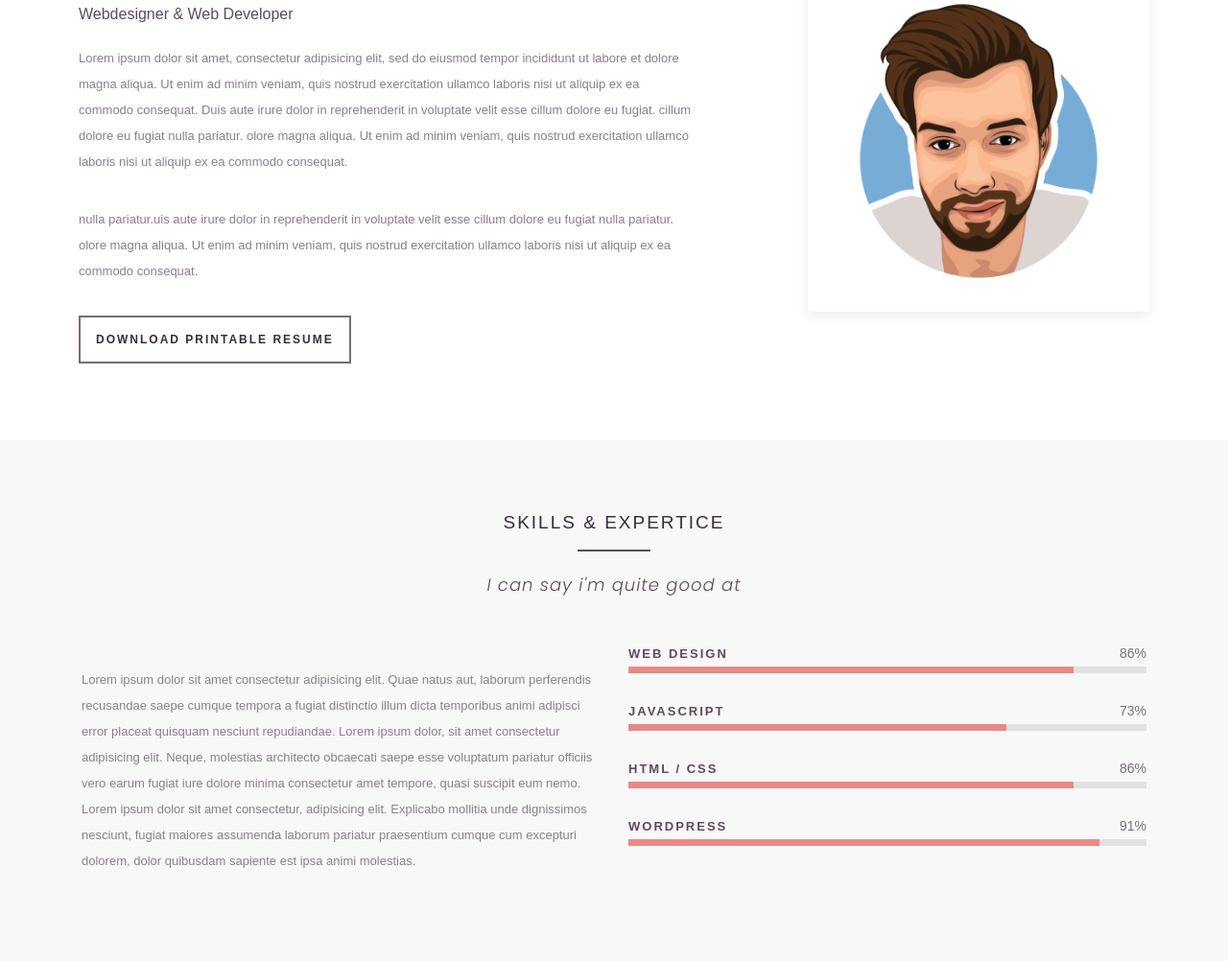
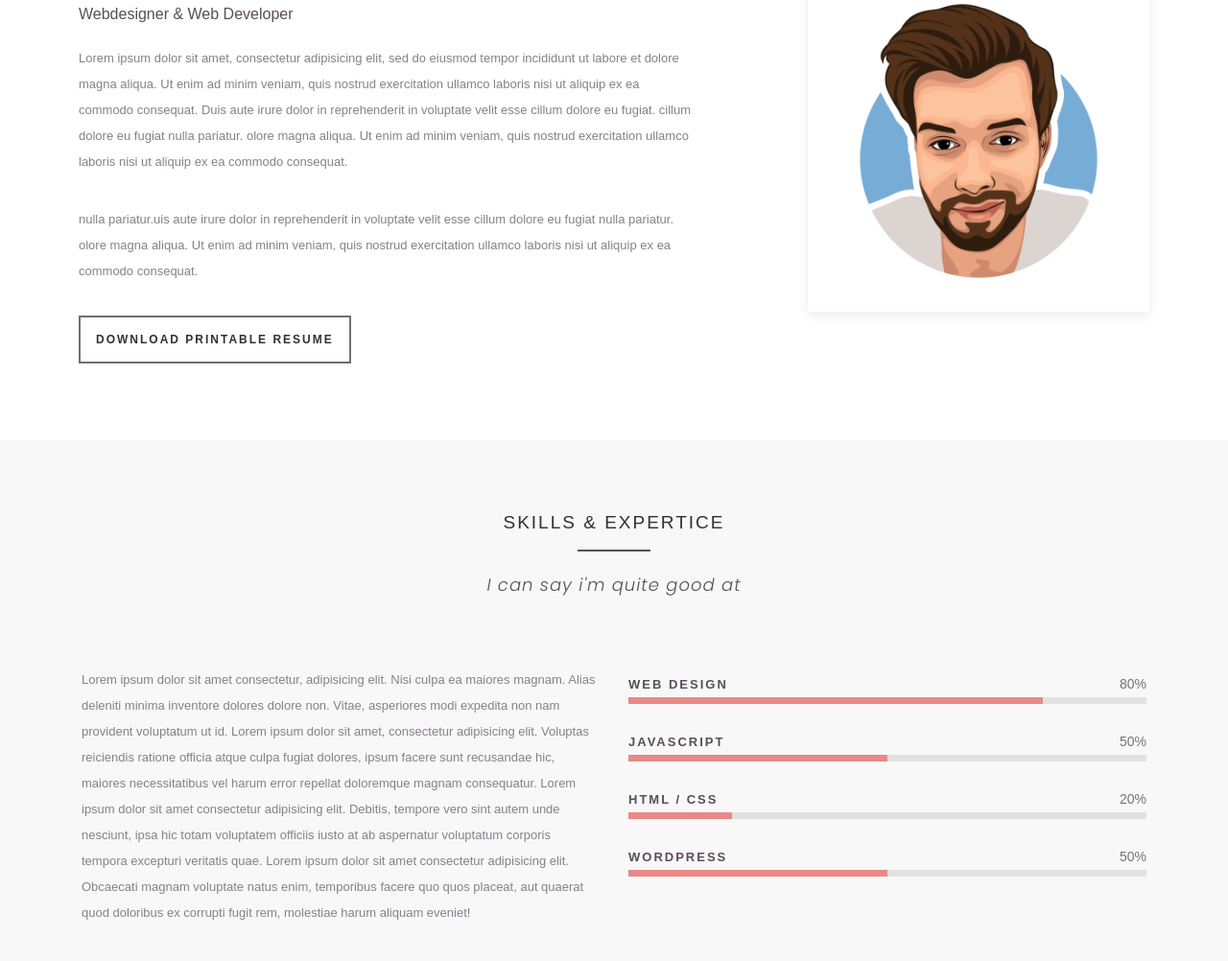
Before and after one commit to sb-xcvi/stnly-portfolio, a plain HTML site: page index.html in a window 1280 px wide. Shown: the part 476-1478 px from the top of the page at 96% size. Drawn offline with Linux system fonts and the light colour scheme.

Commit message:
skillset animated

```diff
--- a/assets/css/master.css
+++ b/assets/css/master.css
@@ -379,6 +379,35 @@ h5 {
     right: 0;
 }
 
+.progress-label {
+    font-size: 16px;
+    margin-bottom: 10px;
+    color: #444;
+}
+
+.progress {
+    height: 10px;
+    background-color: #e0e0e0;
+    border-radius: 5px;
+    position: relative;
+}
+
+.progress-bar {
+    height: 100%;
+    background-color: #2094f3;
+    border-radius: 5px;
+    position: absolute;
+    left: 0;
+    top: 0;
+    width: 0%;
+    transition: width 0.5s ease-in-out;
+}
+
+.progress-percent {
+    font-size: 16px;
+    color: #2094f3;
+}
+
 
 /*  4.3 Experience  */
 
--- a/index.html
+++ b/index.html
@@ -88,34 +88,35 @@
                         </div>
                     </div>
                     <div class="col-md-12">
-                        <div class="row justify-content-between">
+                        <div class="row justify-content-between align-items-center">
                             <div class="col-md-6 col-sm-12 xPad">
                                 <p>
-                                    Lorem ipsum dolor sit amet consectetur adipisicing elit. Quae natus aut, laborum perferendis recusandae saepe cumque tempora a fugiat distinctio illum dicta temporibus animi adipisci error placeat quisquam nesciunt repudiandae. Lorem ipsum dolor, sit
-                                    amet consectetur adipisicing elit. Neque, molestias architecto obcaecati saepe esse voluptatum pariatur officiis vero earum fugiat iure dolore minima consectetur amet tempore, quasi suscipit eum nemo. Lorem ipsum dolor
-                                    sit amet consectetur, adipisicing elit. Explicabo mollitia unde dignissimos nesciunt, fugiat maiores assumenda laborum pariatur praesentium cumque cum excepturi dolorem, dolor quibusdam sapiente est ipsa animi molestias.
+                                    Lorem ipsum dolor sit amet consectetur, adipisicing elit. Nisi culpa ea maiores magnam. Alias deleniti minima inventore dolores dolore non. Vitae, asperiores modi expedita non nam provident voluptatum ut id. Lorem ipsum dolor sit amet, consectetur adipisicing
+                                    elit. Voluptas reiciendis ratione officia atque culpa fugiat dolores, ipsum facere sunt recusandae hic, maiores necessitatibus vel harum error repellat doloremque magnam consequatur. Lorem ipsum dolor sit amet consectetur
+                                    adipisicing elit. Debitis, tempore vero sint autem unde nesciunt, ipsa hic totam voluptatem officiis iusto at ab aspernatur voluptatum corporis tempora excepturi veritatis quae. Lorem ipsum dolor sit amet consectetur
+                                    adipisicing elit. Obcaecati magnam voluptate natus enim, temporibus facere quo quos placeat, aut quaerat quod doloribus ex corrupti fugit rem, molestiae harum aliquam eveniet!
                                 </p>
                             </div>
                             <div class="col-md-6 col-sm-12 xPad">
                                 <div class="skillbar clearfix">
                                     <div class="skillbar-title"><span>Web design</span></div>
-                                    <div class="skillbar-bar" style="width: 86%;"></div>
-                                    <div class="skill-bar-percent">86%</div>
+                                    <div class="skillbar-bar" id="skillbar-bar1"></div>
+                                    <div class="skill-bar-percent" id="skill-bar-percent1"></div>
                                 </div>
                                 <div class="skillbar clearfix">
                                     <div class="skillbar-title"><span>Javascript</span></div>
-                                    <div class="skillbar-bar" style="width: 73%;"></div>
-                                    <div class="skill-bar-percent">73%</div>
+                                    <div class="skillbar-bar" id="skillbar-bar2"></div>
+                                    <div class="skill-bar-percent" id="skill-bar-percent2">73%</div>
                                 </div>
                                 <div class="skillbar clearfix">
                                     <div class="skillbar-title"><span>HTML / CSS</span></div>
-                                    <div class="skillbar-bar" style="width: 86%;"></div>
-                                    <div class="skill-bar-percent">86%</div>
+                                    <div class="skillbar-bar" id="skillbar-bar3"></div>
+                                    <div class="skill-bar-percent" id="skill-bar-percent3">86%</div>
                                 </div>
                                 <div class="skillbar clearfix">
                                     <div class="skillbar-title"><span>WordPress</span></div>
-                                    <div class="skillbar-bar" style="width: 91%;"></div>
-                                    <div class="skill-bar-percent">91%</div>
+                                    <div class="skillbar-bar" id="skillbar-bar4"></div>
+                                    <div class="skill-bar-percent" id="skill-bar-percent4">91%</div>
                                 </div>
                             </div>
                         </div>
@@ -126,21 +127,40 @@
         <!-- skillset | end -->
 
         <!-- experience | start -->
-        <section id="experience" class="myExperiences">
+        <section id="experience " class="myExperiences ">
 
         </section>
         <!-- experience | end -->
 
         <!-- education | start -->
-        <section id="education" class="myEducation">
+        <section id="education " class="myEducation ">
 
         </section>
         <!-- education | end -->
 
     </div>
+    <script>
+        function animateProgressBar(barId, percentId, value) {
+            let progressBar = document.getElementById(barId);
+            let progressPercent = document.getElementById(percentId);
+            let percent = 0;
+            let intervalId = setInterval(function() {
+                percent++;
+                progressBar.style.width = percent + "%";
+                progressPercent.innerHTML = percent + "%";
+                if (percent === value) {
+                    clearInterval(intervalId);
+                }
+            }, 10);
+        }
 
-    <script type="text/javascript" src="assets/vendor/js/bootstrap.min.js " />
-    <script type="text/javascript" src="assets/js/stnly.js" />
+        animateProgressBar("skillbar-bar1", "skill-bar-percent1", 80);
+        animateProgressBar("skillbar-bar2", "skill-bar-percent2", 50);
+        animateProgressBar("skillbar-bar3", "skill-bar-percent3", 20);
+        animateProgressBar("skillbar-bar4", "skill-bar-percent4", 50);
+    </script>
+    <script type="text/javascript " src="assets/vendor/js/bootstrap.min.js " />
+    <script type="text/javascript " src="assets/js/stnly.js " />
 
 </body>
 
```
